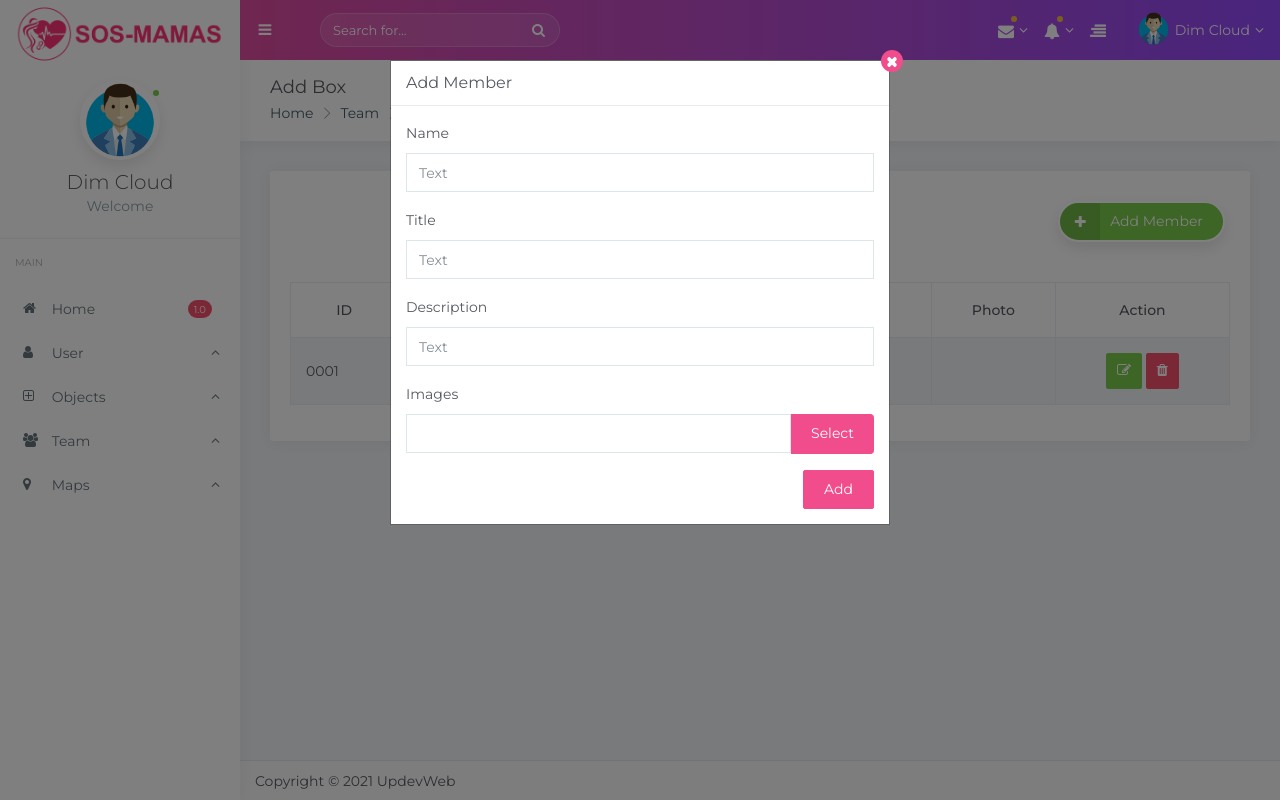
After one commit to UPTODATE-DEV/web-formation, a PHP site: page /layouts-1/ajout-Membre.php in a window 1280 px wide, after a click on "Add Member". The commit adds this page. Run offline with PHP 8.4, Linux system fonts and the light colour scheme; some web fonts are replaced.

Commit message:
Modification(ajout partie team)

```diff
--- /dev/null
+++ b/admin siteweb Updev/www.aksisweb.com/theme/fixed/layouts-1/ajout-Membre.php
@@ -0,0 +1,357 @@
+<!DOCTYPE html>
+<html lang="en">
+
+<!-- Mirrored from www.aksisweb.com/theme/fixed/layouts-1/ui-modals.html by HTTrack Website Copier/3.x [XR&CO'2014], Tue, 02 Feb 2021 22:27:33 GMT -->
+<head>
+        <?php include('dimitri/head.php')?>
+
+        <!-- Common Plugins -->
+        <link href="assets/lib/bootstrap/css/bootstrap.min.css" rel="stylesheet">
+
+        <!-- Custom Css-->
+        <link href="assets/scss/style.css" rel="stylesheet">
+
+        <!-- HTML5 shim and Respond.js for IE8 support of HTML5 elements and media queries -->
+        <!-- WARNING: Respond.js doesn't work if you view the page via file:// -->
+        <!--[if lt IE 9]>
+          <script src="https://oss.maxcdn.com/html5shiv/3.7.2/html5shiv.min.js"></script>
+          <script src="https://oss.maxcdn.com/respond/1.4.2/respond.min.js"></script>
+        <![endif]-->
+    </head>
+    <body>
+
+			<!-- ============================================================== -->
+			<!-- 						Topbar Start 							-->
+			<!-- ============================================================== -->
+			<?php include('dimitri/topbar.php')?>
+		<!-- ============================================================== -->
+		<!--                        Topbar End                              -->
+		<!-- ============================================================== -->
+
+
+		<!-- ============================================================== -->
+		<!--                        Right Side Start                        -->
+		<!-- ============================================================== -->
+
+		<!-- ============================================================== -->
+		<!--                        Right Side End                          -->
+		<!-- ============================================================== -->
+
+
+
+        <!-- ============================================================== -->
+		<!-- 						Navigation Start 						-->
+		<!-- ============================================================== -->
+        <?php include('dimitri/navigation.php')?>
+        <!-- ============================================================== -->
+		<!-- 						Navigation End	 						-->
+		<!-- ============================================================== -->
+
+
+        <!-- ============================================================== -->
+		<!-- 						Content End		 						-->
+		<!-- ============================================================== -->
+		<div class="row page-header">
+			<div class="col-lg-6 align-self-center ">
+			   <h2>Add Box</h2>
+				<ol class="breadcrumb">
+					<li class="breadcrumb-item"><a href="#">Home</a></li>
+					<li class="breadcrumb-item"><a href="#">Team</a></li>
+					<li class="breadcrumb-item active">Member</li>
+				</ol>
+			</div>
+		</div>
+
+        <section class="main-content">
+            <div class="row">
+                <div class="col-md-12">
+                    <div class="card">
+                        <div class="card-header card-default">
+
+                            <div class="float-right mt-10">
+								<a href="#" class="btn btn-success margin-r-5 btn-rounded box-shadow btn-icon"data-toggle="modal" data-target="#loginModal"><i class="fa fa-plus"></i> Add Member</a>
+						    </div>
+                        </div>
+
+
+
+
+                        <div class="card-body">
+                                <table id="datatable1" class="table table-striped dt-responsive nowrap table-hover">
+                                    <thead>
+                                        <tr>
+                                            <th class="text-center">
+                                                <strong>ID</strong>
+                                            </th>
+
+                                            <th class="text-center">
+                                                <strong>Name</strong>
+                                            </th>
+                                            <th class="text-center">
+                                                <strong>Title</strong>
+                                            </th>
+
+                                            <th class="text-center">
+                                                <strong>Description</strong>
+                                            </th>
+                                            <th class="text-center">
+                                                <strong>Photo</strong>
+                                            </th>
+                                            <th class="text-center">
+                                                <strong>Action</strong>
+                                            </th>
+                                        </tr>
+                                    </thead>
+                                    <tbody>
+                                        <tr>
+                                            <td>0001</td>
+                                            <td>Box 1</td>
+                                            <td>Admin</td>
+                                            <td>Description for Box</td>
+
+                                            <td></td>
+                                            <td class="text-center">
+
+												<button type="button" class="btn btn-sm btn-success"><i class="fa fa-edit"></i></button>
+												<button type="button" class="btn btn-sm btn-danger"><i class="fa fa-trash"></i></button>
+                                            </td>
+                                        </tr>
+
+
+                                    </tbody>
+                                </table>
+                        </div>
+                    </div>
+                </div>
+            </div>
+
+         <!--   <div class="row">
+                <div class="col-md-12">
+                    <div class="card">
+                        <div class="card-header card-default">
+                            Modals Size
+                        </div>
+                        <div class="card-body">
+                                <button type="button" class="btn btn-indigo margin-r-5" data-toggle="modal" data-target=".bs-example-modal-sm">Small modal</button>
+                                <button type="button" class="btn btn-danger margin-r-5" data-toggle="modal" data-target=".bs-example-modal-default">Default size modal</button>
+                                <button type="button" class="btn btn-teal margin-r-5" data-toggle="modal" data-target=".bs-example-modal-lg">Large modal</button>
+                            </div>
+                        </div>
+                    </div>
+                </div>
+            </div>-->
+
+
+
+          <?php include('dimitri/footer.php')?>
+
+
+        </section>
+        <!-- ============================================================== -->
+		<!-- 						Content End		 						-->
+		<!-- ============================================================== -->
+
+				<div class="modal fade" id="loginModal">
+				  <div class="modal-dialog" role="document">
+					<div class="modal-content">
+					  <div class="modal-header">
+						<button type="button" class="close" data-dismiss="modal" aria-label="Close"><span aria-hidden="true" class="fa fa-times"></span></button>
+						<h5 class="modal-title" id="exampleModalLabel">Add Member</h5>
+					  </div>
+					  <div class="modal-body">
+                            <form role="form">
+
+                                <div class="form-group">
+                                	<label>Name</label>
+                                    <input type="text" class="form-control" placeholder="Text">
+                                </div>
+                                 <div class="form-group">
+										<label>Title</label>
+										<input type="text" placeholder="Text" class="form-control form-control-rounded">
+								</div>
+                                <div class="form-group">
+                                        <label>Description</label>
+                                        <input type="text" placeholder="Text" class="form-control form-control-rounded">
+                                </div>
+                                <div class="form-group">
+                                        <label>Images</label>
+                                        <div class="fileinput fileinput-new input-group col-md-12" data-provides="fileinput">
+                                              <div class="form-control" data-trigger="fileinput"><span class="fileinput-filename"></span></div>
+                                              <span class="input-group-addon btn btn-primary btn-file ">
+                                              <span class="fileinput-new">Select</span>
+                                              <span class="fileinput-exists">Change</span>
+                                              <input type="file"  name="image">
+                                              </span>
+                                              <a href="#" class="input-group-addon btn btn-danger  hover fileinput-exists" data-dismiss="fileinput">Remove</a>
+                                        </div>
+                                    </div>
+                                <div class="clearfix">
+
+                                    <button type="button" class="btn  btn-primary float-right">Add</button>
+                                </div>
+
+                            </form>
+
+
+					  </div>
+					</div>
+				  </div>
+				</div>
+
+            	<div class="modal fade" id="signupModal">
+				  <div class="modal-dialog" role="document">
+					<div class="modal-content">
+					  <div class="modal-header">
+						 <button type="button" class="close" data-dismiss="modal" aria-label="Close"><span aria-hidden="true" class="fa fa-times"></span></button>
+						 <h5 class="modal-title" id="exampleModalLabel">Login Modal</h5>
+					  </div>
+                    <div class="modal-body">
+
+                            <form role="form">
+                                <div class="row">
+                                    <div class="col-sm-6">
+                                        <div class="form-group">
+                                            <input type="text" class="form-control" placeholder="Username">
+                                        </div>
+                                    </div>
+                                    <div class="col-sm-6">
+                                        <div class="form-group">
+                                            <input type="email" class="form-control" placeholder="Email">
+                                        </div>
+                                    </div>
+                                </div>
+                                <div class="row">
+                                    <div class="col-sm-6">
+                                        <div class="form-group">
+                                            <input type="password" class="form-control" placeholder="Password">
+                                        </div>
+                                    </div>
+                                    <div class="col-sm-6">
+                                        <div class="form-group">
+                                            <input type="password" class="form-control" placeholder="Reset Password">
+                                        </div>
+                                    </div>
+                                </div>
+
+
+                                <div class="clearfix">
+                                   <div class="checkbox checkbox-inline checkbox-primary">
+													<input id="checkbox11" type="checkbox" checked="">
+													<label for="checkbox11"> Option one </label>
+												</div>
+                                    <button type="button" class="btn btn-primary float-right">Signup</button>
+                                </div>
+                            </form>
+                            <hr>
+                            <div class="text-center">
+                                <p>Already have an Account, <a href='#'>Login</a></p>
+                            </div>
+
+                    </div>
+                </div>
+            </div>
+        </div>
+
+        <div class="modal fade" id="textModal" tabindex="-1" role="dialog" aria-labelledby="textModal">
+            <div class="modal-dialog" role="document">
+                <div class="modal-content">
+                    <div class="modal-header">
+                        <button type="button" class="close" data-dismiss="modal" aria-label="Close"><span aria-hidden="true" class="fa fa-times"></span></button>
+                        <h5 class="modal-title" id="myModalLabel">Text heading</h5>
+                    </div>
+                    <div class="modal-body">
+                        <p>
+                            We denounce with righteous indignation and dislike men who are so beguiled and demoralized by the charms of pleasure of the moment, so blinded by desireWe denounce with righteous indignation and dislike men who are so beguiled and demoralized by the charms of pleasure of the moment, so blinded by desire
+                        </p><br>
+                        <div class="text-center">
+                            <a href="#" class="btn btn-primary btn-lg">Get free trail</a>
+                        </div>
+                    </div>
+                </div>
+            </div>
+        </div>
+        <!--modal text end-->
+
+        <!--modal of video-->
+        <div class="modal video-modal fade" id="videoModal" tabindex="-1" role="dialog" aria-labelledby="videoModal">
+            <div class="modal-dialog" role="document">
+                <div class="modal-content">
+                   <button type="button" class="close" data-dismiss="modal" aria-label="Close"><span aria-hidden="true" class="fa fa-times"></span></button>
+                    <div class="modal-body">
+                        <div class="embed-responsive embed-responsive-16by9">
+                            <iframe id="vimeo-video" src="#"></iframe>
+                        </div>
+
+                    </div>
+                </div>
+            </div>
+        </div>
+
+        <div class="modal fade bs-example-modal-sm" tabindex="-1" role="dialog" aria-labelledby="mySmallModalLabel">
+            <div class="modal-dialog modal-sm" role="document">
+                <div class="modal-content">
+                    <div class="modal-header">
+                        <button type="button" class="close" data-dismiss="modal" aria-label="Close"><span aria-hidden="true" class="fa fa-times"></span></button>
+                        <h5 class="modal-title" id="mySmallModalLabel">Modal Small</h5>
+                    </div>
+                    <div class="modal-body">
+                        It is a long established fact that a reader will be distracted by the readable content of a page when looking at its layout. The point of using Lorem Ipsum is that it has a more-or-less normal distribution of letters, as opposed to using 'Content here, content here', making it look like readable English.
+                    </div>
+                    <div class="modal-footer">
+                        <button type="button" class="btn btn-default" data-dismiss="modal">Close</button>
+                        <button type="button" class="btn btn-primary">Save changes</button>
+                    </div>
+                </div>
+            </div>
+        </div>
+
+        <div class="modal fade bs-example-modal-lg" tabindex="-1" role="dialog" aria-labelledby="myLargeModalLabel">
+            <div class="modal-dialog modal-lg" role="document">
+                <div class="modal-content">
+                    <div class="modal-header">
+                        <button type="button" class="close" data-dismiss="modal" aria-label="Close"><span aria-hidden="true" class="fa fa-times"></span></button>
+                        <h5 class="modal-title" id="myModalLabel">Modal Large</h5>
+                    </div>
+                    <div class="modal-body">
+                        It is a long established fact that a reader will be distracted by the readable content of a page when looking at its layout. The point of using Lorem Ipsum is that it has a more-or-less normal distribution of letters, as opposed to using 'Content here, content here', making it look like readable English.
+                    </div>
+                    <div class="modal-footer">
+                        <button type="button" class="btn btn-default" data-dismiss="modal">Close</button>
+                        <button type="button" class="btn btn-primary">Save changes</button>
+                    </div>
+                </div>
+            </div>
+        </div>
+
+        <div class="modal fade bs-example-modal-default" tabindex="-1" role="dialog" aria-labelledby="myDefaultModalLabel">
+            <div class="modal-dialog" role="document">
+                <div class="modal-content">
+                    <div class="modal-header">
+                        <button type="button" class="close" data-dismiss="modal" aria-label="Close"><span aria-hidden="true" class="fa fa-times"></span></button>
+                        <h5 class="modal-title" id="myDefaultModalLabel">Modal Default Size</h5>
+                    </div>
+                    <div class="modal-body">
+                        It is a long established fact that a reader will be distracted by the readable content of a page when looking at its layout. The point of using Lorem Ipsum is that it has a more-or-less normal distribution of letters, as opposed to using 'Content here, content here', making it look like readable English.
+                    </div>
+                    <div class="modal-footer">
+                        <button type="button" class="btn btn-default" data-dismiss="modal">Close</button>
+                        <button type="button" class="btn btn-primary">Save changes</button>
+                    </div>
+                </div>
+            </div>
+        </div>
+
+        <!-- Common Plugins -->
+        <script src="assets/lib/jquery/dist/jquery.min.js"></script>
+		<script src="assets/lib/bootstrap/js/popper.min.js"></script>
+        <script src="assets/lib/bootstrap/js/bootstrap.min.js"></script>
+        <script src="assets/lib/pace/pace.min.js"></script><script src="assets/lib/jasny-bootstrap/js/jasny-bootstrap.min.js"></script>
+        <script src="assets/lib/slimscroll/jquery.slimscroll.min.js"></script>
+        <script src="assets/lib/nano-scroll/jquery.nanoscroller.min.js"></script>
+        <script src="assets/lib/metisMenu/metisMenu.min.js"></script>
+        <script src="assets/js/custom.js"></script>
+
+    </body>
+
+<!-- Mirrored from www.aksisweb.com/theme/fixed/layouts-1/ui-modals.html by HTTrack Website Copier/3.x [XR&CO'2014], Tue, 02 Feb 2021 22:27:33 GMT -->
+</html>
--- a/admin siteweb Updev/www.aksisweb.com/theme/fixed/layouts-1/dimitri/navigation.php
+++ b/admin siteweb Updev/www.aksisweb.com/theme/fixed/layouts-1/dimitri/navigation.php
@@ -30,27 +30,10 @@
                             </ul>
                         </li>
 
-
-                         <li class="nav-item">
-                            <a class="nav-link" href="javascript: void(0);" aria-expanded="false"><i class="fa fa-folder"></i> <span class="toggle-none">Sample Pages <span class="fa arrow"></span></span></a>
+                        <li class="nav-item">
+                            <a  class="nav-link" href="javascript: void(0);" aria-expanded="false"><i class="fa fa-group"></i> <span class="toggle-none">Team<span class="fa arrow"></span></span></a>
                             <ul class="nav-second-level nav flex-column sub-menu" aria-expanded="false">
-
-                                <li class="nav-item"><a class="nav-link" href="page-login.php">Login</a></li>
-                                <li class="nav-item"><a class="nav-link" href="page-register.php">Register</a></li>
-                                <li class="nav-item"><a class="nav-link" href="page-forget-password.php">Forget Password</a></li>
-
-
-
-                            </ul>
-                        </li>
-                        <li class="nav-heading"><span>FORMS, TABLE & LAYOUTS</span></li>
-
-                        <li class="nav-item">
-                            <a  class="nav-link" href="javascript: void(0);" aria-expanded="false"><i class="fa fa-cogs"></i> <span class="toggle-none">UI elements <span class="fa arrow"></span></span></a>
-                            <ul class="nav-second-level nav flex-column sub-menu" aria-expanded="false">
-
-                                <li class="nav-item"><a class="nav-link" href="ui-icons.html">Icons</a></li>
-								<li class="nav-item"><a class="nav-link" href="ui-buttons.html">Buttons</a></li>
+								<li class="nav-item"><a class="nav-link" href="Ajout-Membre.php">Add member</a></li>
 
                             </ul>
                         </li>
@@ -58,7 +41,7 @@
                         <li class="nav-item">
                             <a class="nav-link" href="javascript: void(0);" aria-expanded="false"><i class="fa fa-map-marker"></i> <span class="toggle-none">Maps <span class="fa arrow"></span></span></a>
                             <ul class="nav-second-level nav flex-column sub-menu" aria-expanded="false">
-                                <li class="nav-item"><a class="nav-link" href="map-vector.html">Vector map</a></li>
+                                <li class="nav-item"><a class="nav-link" href="map-vector.php">Vector map</a></li>
 
                             </ul>
                         </li>
```
Also changed, not shown: admin siteweb Updev/www.aksisweb.com/theme/fixed/layouts-1/ajout-user.php (+21 -6 lines), admin siteweb Updev/www.aksisweb.com/theme/fixed/layouts-1/map-vector.php (added, +159 -0 lines).
